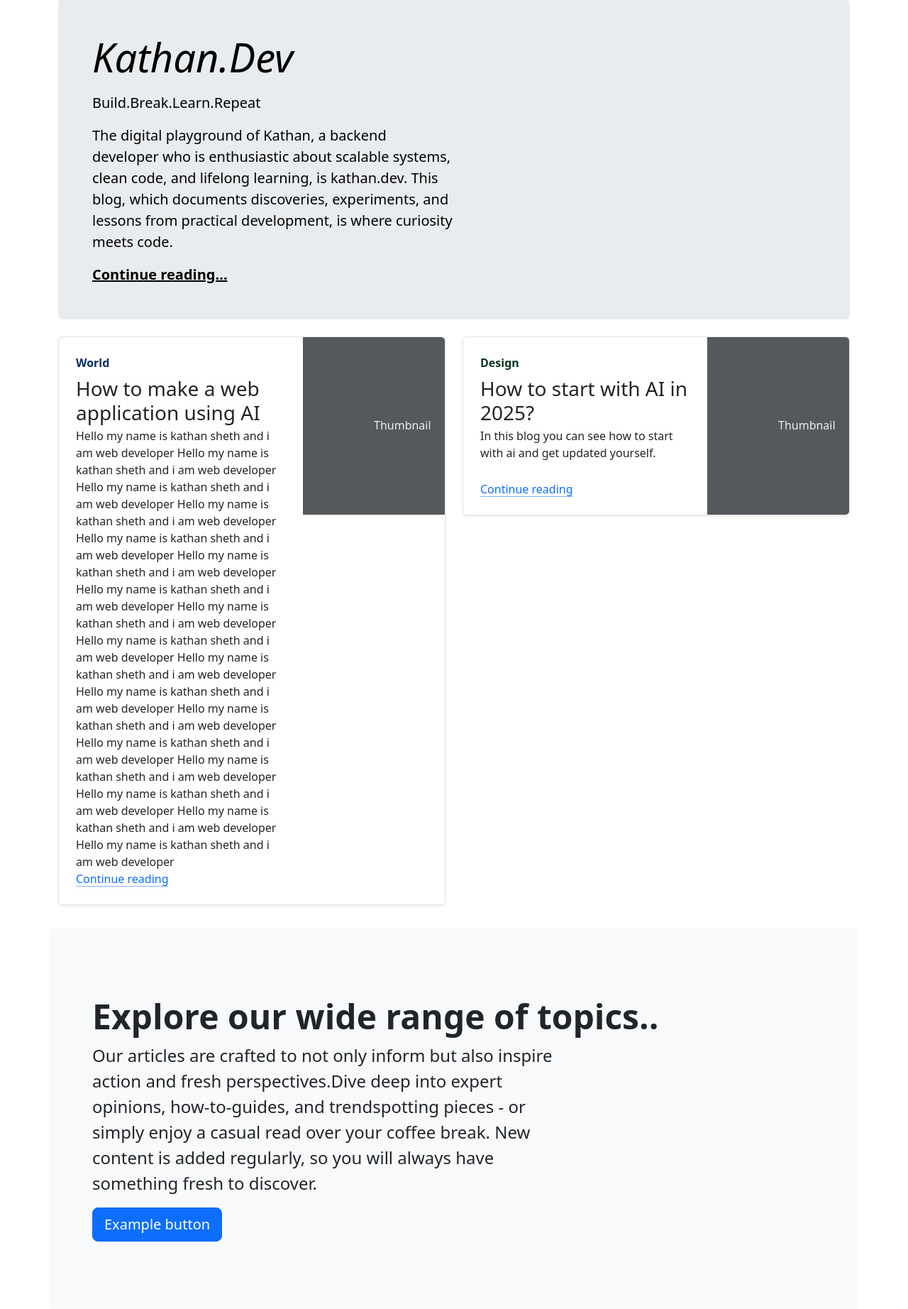
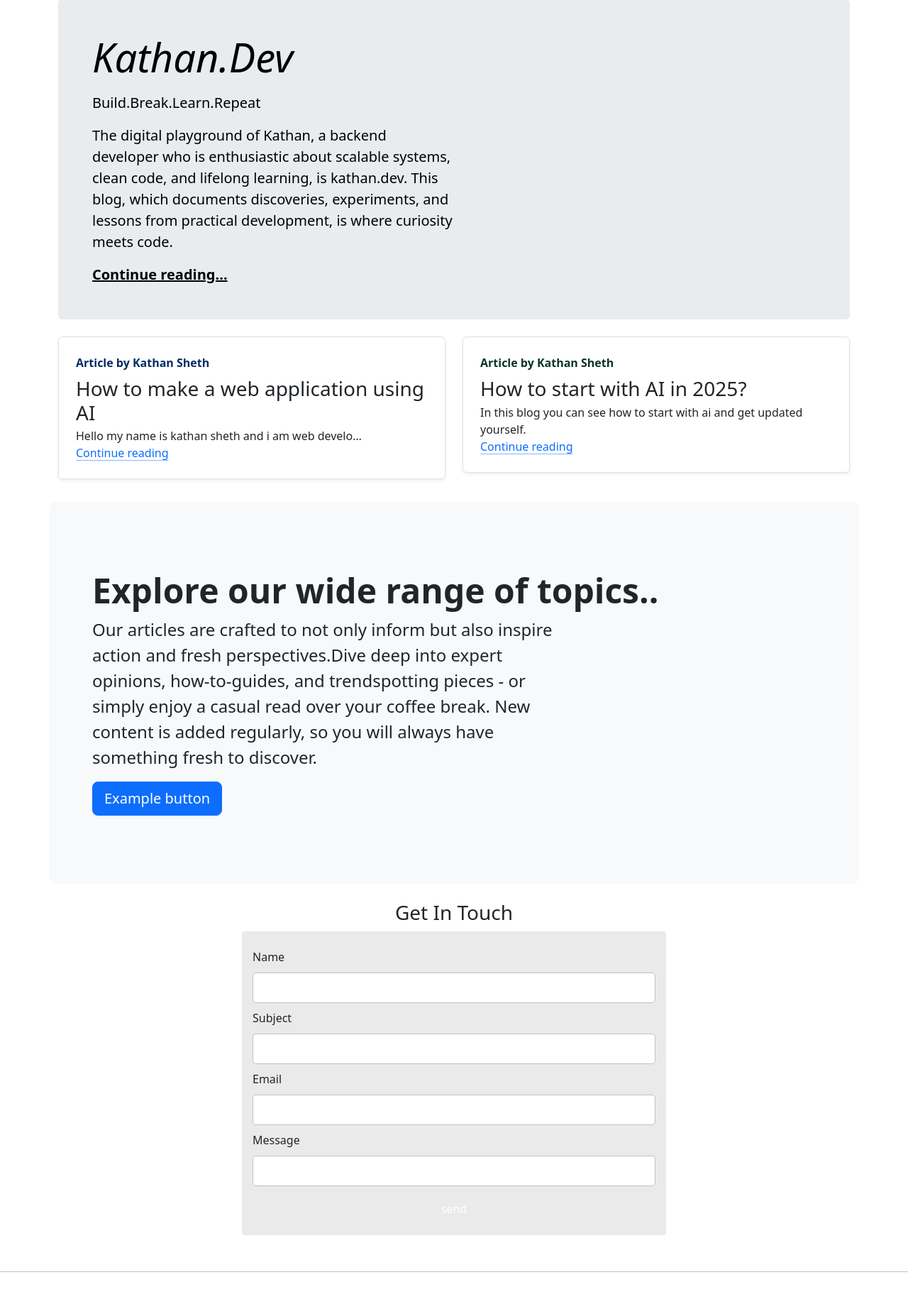
Before and after one commit to Kathan1999/Blog, a Django app: page / in a window 1280 px wide. Shown: the part 119-1963 px from the top of the page at 71% size. After the commit the page ends 1911 px from the top, so only its background shows below. Run offline with Django 5.2, Linux system fonts and the light colour scheme; data comes from the database, SQL or seed files in the repository; both versions use the stored data as it was after the commit.

Commit message:
blogpost page has been deleted

```diff
--- a/Home/models.py
+++ b/Home/models.py
@@ -1,4 +1,5 @@
 from django.db import models
+from django.utils.text import slugify
 
 # Create your models here.
 class Contact(models.Model):
--- a/Home/templates/index.html
+++ b/Home/templates/index.html
@@ -58,24 +58,17 @@
         <div class="col-md-6">
             <div class="row g-0 border rounded overflow-hidden flex-md-row mb-4 shadow-sm h-md-250 position-relative">
                 <div class="col p-4 d-flex flex-column position-static">
-                    <strong class="d-inline-block mb-2 text-primary-emphasis">World</strong>
+                    <strong class="d-inline-block mb-2 text-primary-emphasis">Article by {{post.author}}</strong>
                     <h3 class="mb-0">{{post.title}}</h3>
                     <div class="mb-1 text-body-secondary">{{post.datetime}}</div>
-                    <p class="card-text mb-auto">{{post.content}}</p>
-                    <a href="blogpost" class="icon-link gap-1 icon-link-hover stretched-link">
+                    <p class="card-text mb-auto">{{post.content| truncatechars:50}}</p>
+                    <a href="#" class="icon-link gap-1 icon-link-hover stretched-link">
                         Continue reading
 
                         <svg class="bi" aria-hidden="true">
                             <use xlink:href="#chevron-right"></use>
                         </svg>
                     </a>
-                </div>
-                <div class="col-auto d-none d-lg-block">
-                    <svg aria-label="Placeholder: Thumbnail" class="bd-placeholder-img " height="250" preserveAspectRatio="xMidYMid slice" role="img" width="200" xmlns="http://www.w3.org/2000/svg">
-                        <title>Placeholder</title>
-                        <rect width="100%" height="100%" fill="#55595c"></rect>
-                        <text x="50%" y="50%" fill="#eceeef" dy=".3em">Thumbnail</text>
-                    </svg>
                 </div>
             </div>
         </div>
@@ -84,7 +77,7 @@
         <div class="col-md-6">
             <div class="row g-0 border rounded overflow-hidden flex-md-row mb-4 shadow-sm h-md-250 position-relative">
                 <div class="col p-4 d-flex flex-column position-static">
-                    <strong class="d-inline-block mb-2 text-success-emphasis">Design</strong>
+                    <strong class="d-inline-block mb-2 text-success-emphasis">Article by {{post.author}}</strong>
                     <h3 class="mb-0">{{post.title}}</h3>
                     <div class="mb-1 text-body-secondary">{{post.datetime}}</div>
                     <p class="mb-auto">{{post.content}}</p>
@@ -95,13 +88,6 @@
                             <use xlink:href="#chevron-right"></use>
                         </svg>
                     </a>
-                </div>
-                <div class="col-auto d-none d-lg-block">
-                    <svg aria-label="Placeholder: Thumbnail" class="bd-placeholder-img " height="250" preserveAspectRatio="xMidYMid slice" role="img" width="200" xmlns="http://www.w3.org/2000/svg">
-                        <title>Placeholder</title>
-                        <rect width="100%" height="100%" fill="#55595c"></rect>
-                        <text x="50%" y="50%" fill="#eceeef" dy=".3em">Thumbnail</text>
-                    </svg>
                 </div>
             </div>
         </div>
--- a/Home/urls.py
+++ b/Home/urls.py
@@ -3,5 +3,4 @@
 
 urlpatterns = [
     path('', views.index, name="index"),
-    path('blogpost', views.blogpost, name="blogpost"),
 ]
--- a/Home/views.py
+++ b/Home/views.py
@@ -18,6 +18,3 @@
         contact.save()
         messages.success(request, "Your message has been successfully sent")
     return render(request, 'index.html', context)
-
-def blogpost(request):
-    return render(request, 'blogpost.html')
```
Also changed, not shown: Home/templates/blogpost.html (deleted, +0 -23 lines), Home/admin.py (line endings or trailing spaces), Home/migrations/0009_alter_leftpost_slug.py (added), Home/migrations/0010_remove_leftpost_slug.py (added), Home/migrations/0011_leftpost_slug.py (added), db.sqlite3.
